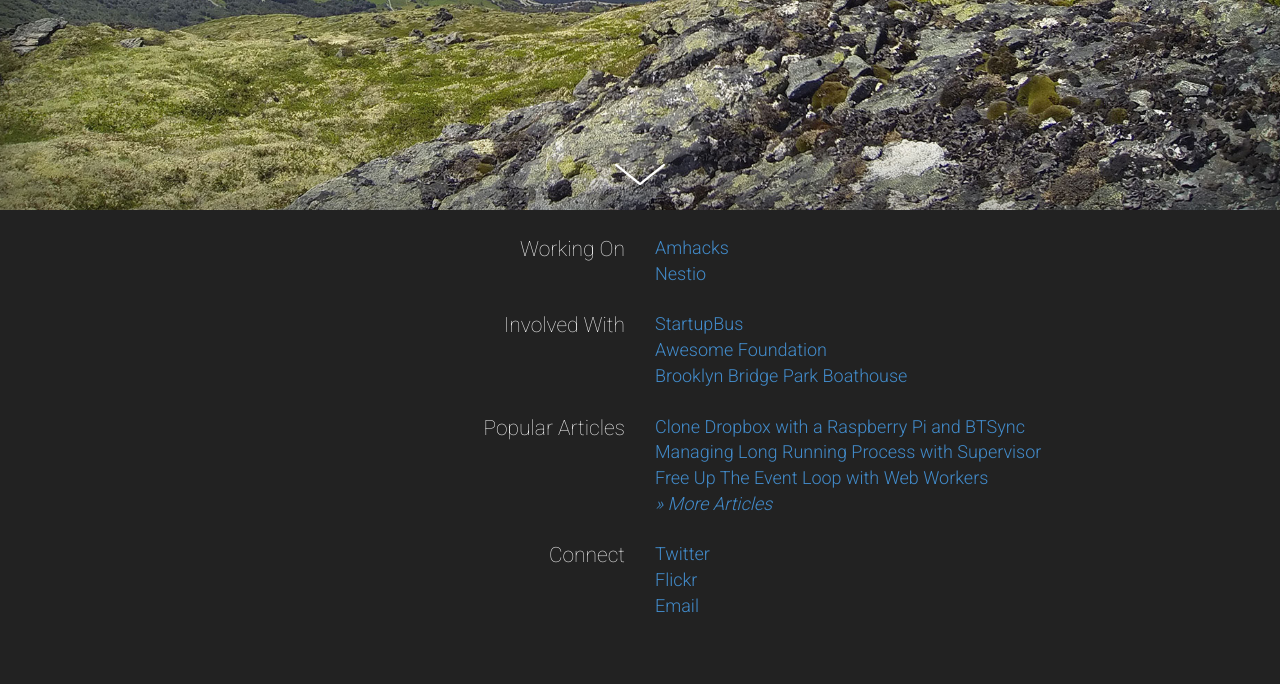
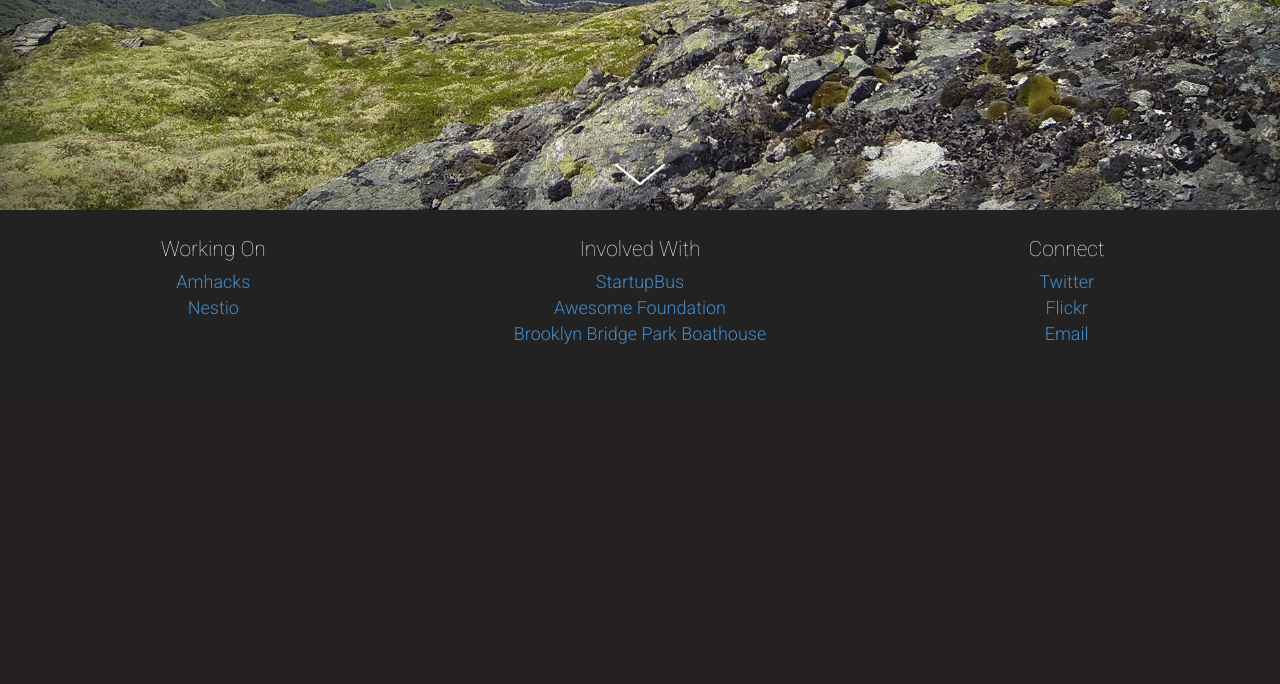
Before and after one commit to reustle/shanereustle, a Flask app: template reustle/templates/splash.html in a window 1280 px wide. Shown: the part 590-1274 px from the top of the page. After the commit the page ends 992 px from the top, so only its background shows below. Run offline with Flask 2, Linux system fonts and the light colour scheme; the template is opened without the code that fills it, so the values that code supplies are empty; some libraries are stand-ins or nearby versions.

Commit message:
back to horizontal

```diff
--- a/reustle/static/css/styles.css
+++ b/reustle/static/css/styles.css
@@ -200,7 +200,7 @@ p {
 /* line 189, ../sass/styles.scss */
 .panel-about .about-content h3 {
   margin: 25px 0px 5px 0px;
-  text-align: right;
+  text-align: center;
   font-size: 21px;
 }
 @media (max-width: 768px) {
@@ -212,8 +212,9 @@ p {
 /* line 199, ../sass/styles.scss */
 .panel-about .about-content ul {
   list-style-type: none;
-  margin: 25px 0px 0px 0px;
+  margin: 0px 0px 30px 0px;
   padding: 0px;
+  text-align: center;
   font-size: 18px;
 }
 @media (max-width: 768px) {
@@ -223,12 +224,12 @@ p {
     margin-top: 5px !important;
   }
 }
-/* line 210, ../sass/styles.scss */
+/* line 211, ../sass/styles.scss */
 .panel-about .about-content ul li {
   margin: 0px;
   padding: 0px 0px 0px 0px;
 }
-/* line 214, ../sass/styles.scss */
+/* line 215, ../sass/styles.scss */
 .panel-about .about-content ul li a {
   padding-bottom: 4px;
 }
--- a/reustle/static/sass/styles.scss
+++ b/reustle/static/sass/styles.scss
@@ -188,7 +188,7 @@ p {
 
 		h3 {
 			margin: 25px 0px 5px 0px;
-			text-align: right;
+			text-align: center;
 			font-size: 21px;
 
 			@media (max-width: 768px){
@@ -198,8 +198,9 @@ p {
 
 		ul {
 			list-style-type: none;
-			margin: 25px 0px 0px 0px;
+			margin: 0px 0px 30px 0px;
 			padding: 0px;
+			text-align: center;
 			font-size: 18px;
 
 			@media (max-width: 768px){
--- a/reustle/templates/splash.html
+++ b/reustle/templates/splash.html
@@ -43,11 +43,10 @@
 			<div class='about-content'>
 
 				<a name='about'></a>
+
 				<div class='about-block'>
-					<div class='col-sm-6'>
+					<div class='col-sm-4'>
 						<h3 class='lead'>Working On</h3>
-					</div>
-					<div class='col-sm-6'>
 						<ul>
 							<li><a href='http://amhacks.com'>Amhacks</a></li>
 							<li><a href='http://nestio.com'>Nestio</a></li>
@@ -60,10 +59,8 @@
 				</div>
 
 				<div class='about-block'>
-					<div class='col-sm-6'>
+					<div class='col-sm-4'>
 						<h3 class='lead'>Involved With</h3>
-					</div>
-					<div class='col-sm-6'>
 						<ul>
 							<li><a href='http://startupbus.com'>StartupBus</a></li>
 							<li><a href='http://awesomefoundation.org'>Awesome Foundation</a></li>
@@ -72,6 +69,7 @@
 					</div>
 				</div>
 
+				<!--
 				<div class='about-block'>
 					<div class='col-sm-6'>
 						<h3 class='lead'>Popular Articles</h3>
@@ -85,12 +83,11 @@
 						</ul>
 					</div>
 				</div>
+				-->
 
 				<div class='about-block'>
-					<div class='col-sm-6'>
+					<div class='col-sm-4'>
 						<h3 class='lead'>Connect</h3>
-					</div>
-					<div class='col-sm-6'>
 						<ul>
 							<li><a href='http://twitter.com/reustle'>Twitter</a></li>
 							<li><a href='http://flickr.com/photos/reustle'>Flickr</a></li>
@@ -98,10 +95,9 @@
 						</ul>
 					</div>
 				</div>
+			</div>
 
-				<br/>&nbsp;
-
-			</div>
+			<br/>&nbsp;
 
 		</div>
 
```
